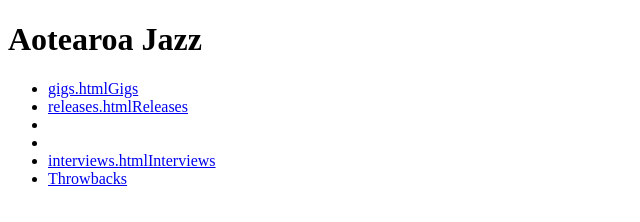
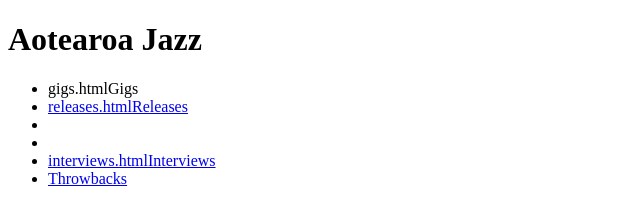
Before and after one commit to tautitoaotearoa/Tautito, a plain HTML site: page index.html in a window 1280 px wide. Shown: the whole page, without its empty margins (0-640 px from the left). Drawn offline with Linux system fonts and the light colour scheme.

Commit message:
Update index.html

```diff
--- a/index.html
+++ b/index.html
@@ -8,7 +8,7 @@
 <h1>Aotearoa Jazz</h1>
 
 <ul>
-    <li><a href="Gigs.html">gigs.htmlGigs</a></li>
+    <li>gigs.htmlGigs</a></li>
     <li><a href="Releases.html">releases.htmlReleases</a></li>
     <li><a href="News.html"><ews.htmlNews</a></li>
     <li><a href="Reviewss.html"><reviews.htmlReviews</a></li>
```
